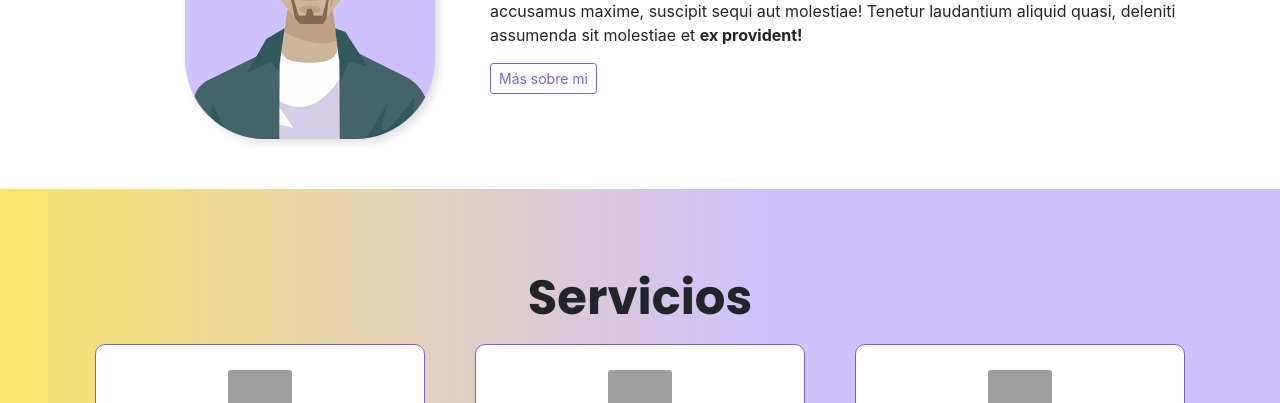
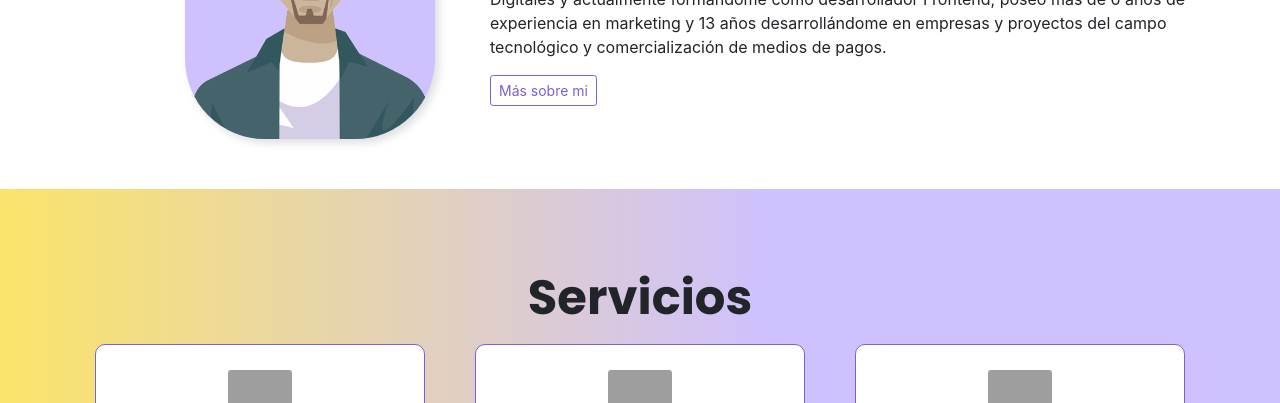
Before and after one commit to diego-av/webpersonal, a plain HTML site: page index.html in a window 1280 px wide. Shown: the part 697-1100 px from the top of the page. Drawn offline with nearby package versions, Linux system fonts and the light colour scheme; grey boxes are pictures that could not be loaded.

Commit message:
semifinal 2

```diff
--- a/index.html
+++ b/index.html
@@ -66,9 +66,7 @@
                 </div>
                 <div class="mi col-md-8">
                     <h2>Sobre mi</h2>
-                    <p>Lorem ipsum dolor sit amet consectetur adipisicing elit. <em>Distinctio ipsa</em>autem eos incidunt
-                        accusamus maxime, suscipit sequi aut molestiae! Tenetur laudantium aliquid quasi, deleniti
-                        assumenda sit molestiae et <strong> ex provident!</strong></p>
+                    <p>¡Hola! Mi nombre es Diego Vazquez, soy licenciado en Publicidad, diplomado en Negocios Digitales y actualmente formándome como desarrollador Frontend, poseo mas de 6 años de experiencia en marketing y 13 años desarrollándome en empresas y proyectos del campo tecnológico y comercialización de medios de pagos.</p>
                     <a class="btn btn-outline-primary btn-sm" href="pages/sobre-mi.html" role="button">Más sobre mi</a>
                 </div>
             </div>
```
